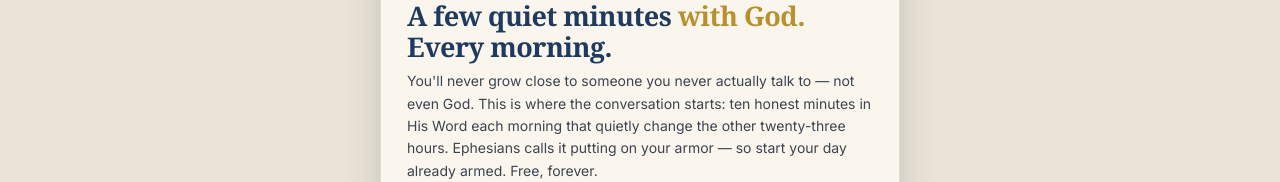
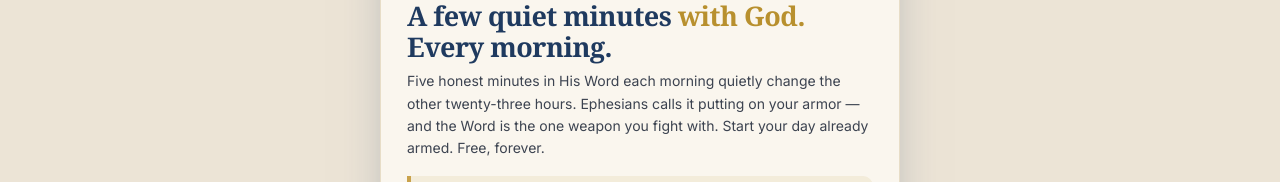
Before and after one commit to thedailywalk/the-daily-walk-build-pack, a Next.js app: page /designs/popup/dawn in a window 1280 px wide. Shown: the part 618-800 px from the top of the page. Built offline with nearby package versions, Linux system fonts and the light colour scheme; no server answers.

Commit message:
Live popup: final subtext (5 minutes / armor / one weapon blend)
Co-Authored-By: Claude Opus 4.8 <noreply@anthropic.com>
Claude-Session: https://claude.ai/code/session_01PGqH16Yf4bHy7VquHvtPnx

```diff
--- a/src/app/designs/popup/dawn/page.tsx
+++ b/src/app/designs/popup/dawn/page.tsx
@@ -66,7 +66,7 @@ function DawnCard({ t }: { t: Theme }) {
           <div className="dw-stats"><span><b>DAILY</b> DEVOTIONAL</span><span>·</span><span><b>5 MIN</b> READ</span><span>·</span><span><b>FREE</b> ALWAYS</span></div>
           <p className="dw-eyebrow"><span className="dw-dot" /> Free every morning — before the world gets loud</p>
           <h2 className="dw-headline">A few quiet minutes <span className="g">with God.</span> Every morning.</h2>
-          <p className="dw-sub">You&apos;ll never grow close to someone you never actually talk to — not even God. This is where the conversation starts: ten honest minutes in His Word each morning that quietly change the other twenty-three hours. Ephesians calls it putting on your armor — so start your day already armed. Free, forever.</p>
+          <p className="dw-sub">Five honest minutes in His Word each morning quietly change the other twenty-three hours. Ephesians calls it putting on your armor — and the Word is the one weapon you fight with. Start your day already armed. Free, forever.</p>
           <div className="dw-verse"><p>&ldquo;This is the day that the Lord has made; let us rejoice and be glad in it.&rdquo;<cite>— Psalm 118:24 · lands at 6:30 AM PT</cite></p></div>
           <div className="dw-form"><span className="dw-input">Your email address</span><span className="dw-btn">Join free →</span></div>
           <ul className="dw-list">
--- a/src/components/JoinModal.tsx
+++ b/src/components/JoinModal.tsx
@@ -137,9 +137,9 @@ export default function JoinModal() {
           <p className="jmd-eyebrow"><span className="jmd-dot" /> Free every morning — before the world gets loud</p>
           <h2 className="jmd-headline">A few quiet minutes <span className="g">with God.</span> Every morning.</h2>
           <p className="jmd-sub">
-            You&apos;ll never grow close to someone you never actually talk to — not even God. This is where the
-            conversation starts: ten honest minutes in His Word each morning that quietly change the other
-            twenty-three hours. Ephesians calls it putting on your armor — so start your day already armed. Free, forever.
+            Five honest minutes in His Word each morning quietly change the other twenty-three hours. Ephesians
+            calls it putting on your armor — and the Word is the one weapon you fight with. Start your day already
+            armed. Free, forever.
           </p>
           <div className="jmd-verse">
             <p>&ldquo;This is the day that the Lord has made; let us rejoice and be glad in it.&rdquo;<cite>— Psalm 118:24 · lands at 6:30 AM PT</cite></p>
```
